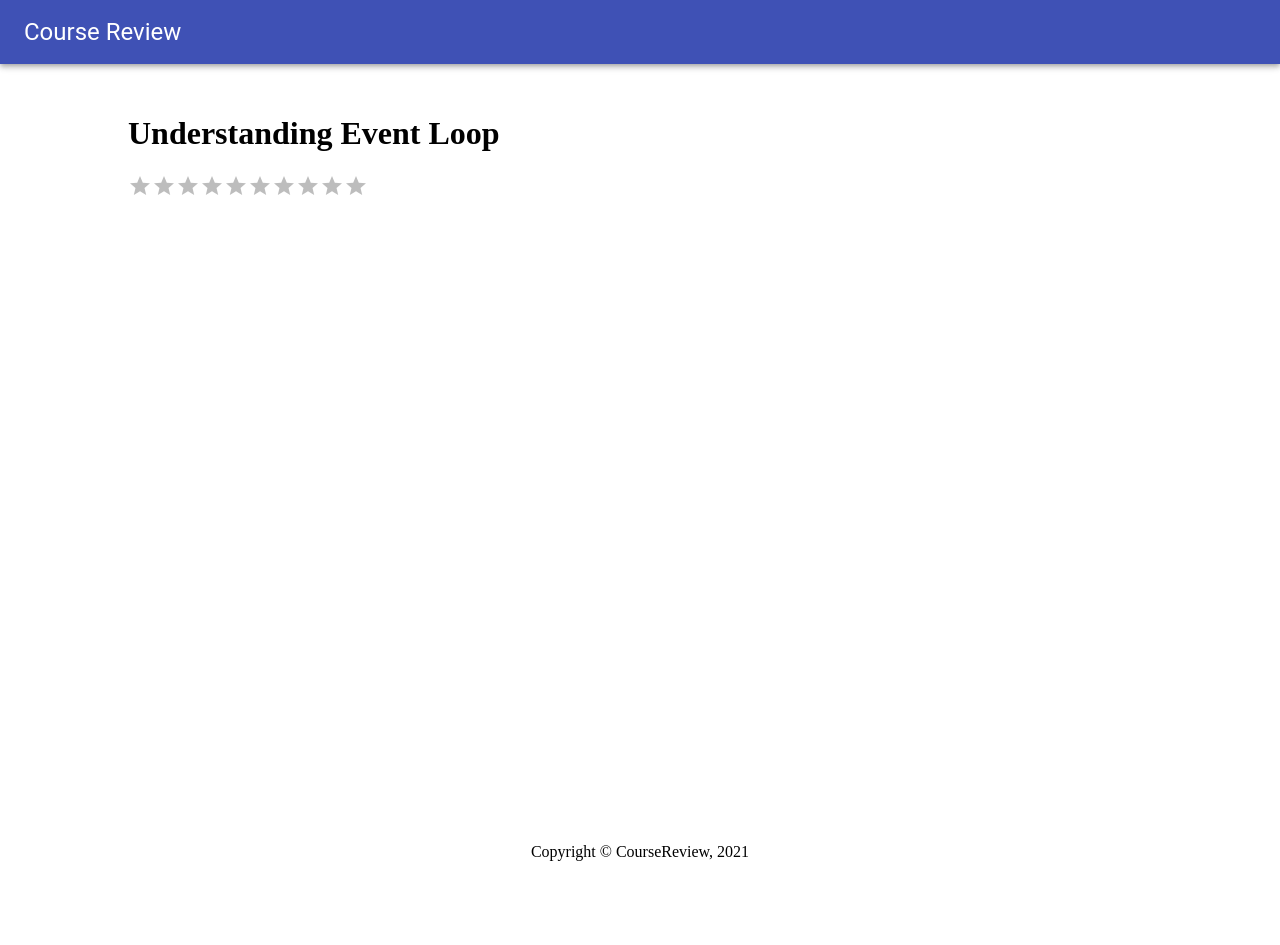
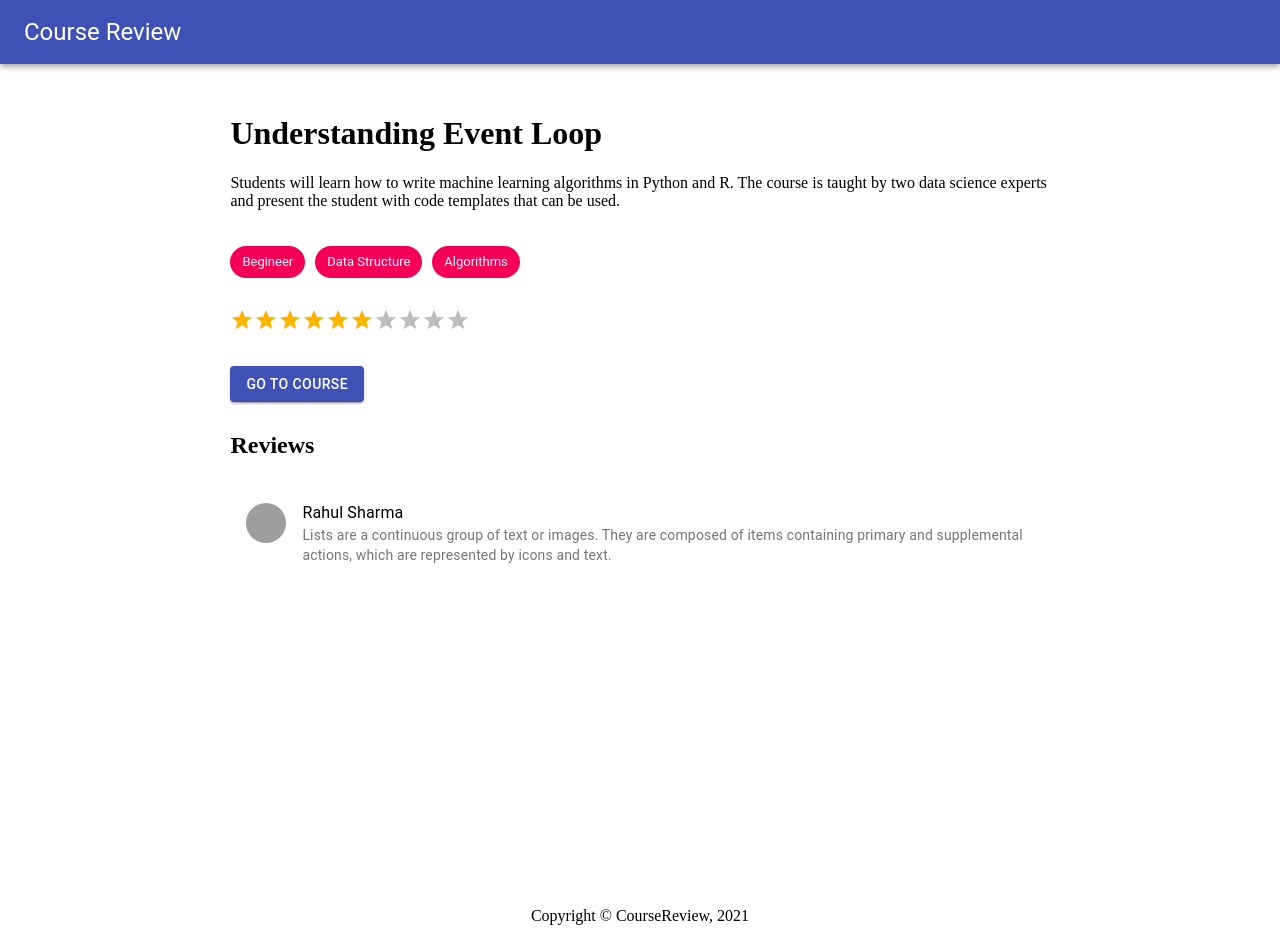
Before and after one commit to Moniv9/review-courses, a React (Create React App) app: page /course/detail/1 in a window 1280 px wide. Before the commit the page ends 881 px from the top, so only its background shows below. Built offline with nearby package versions, Linux system fonts and the light colour scheme; grey boxes are pictures that could not be loaded.

Commit message:
Add reviews & tags component

```diff
--- a/package.json
+++ b/package.json
@@ -11,6 +11,7 @@
   "dependencies": {
     "@material-ui/core": "4.11.2",
     "@material-ui/lab": "4.0.0-alpha.57",
+    "@types/node": "14.14.12",
     "@types/react-router-dom": "^5.1.6",
     "js-yaml": "^3.14.0",
     "node-sass": "4.14.1",
--- a/public/stub/course-detail/1.yaml
+++ b/public/stub/course-detail/1.yaml
@@ -1,7 +1,11 @@
 id: '1'
 title: Understanding Event Loop
-description: Some description
+description: Students will learn how to write machine learning algorithms in Python and R. The course is taught by two data science experts and present the student with code templates that can be used.
 url: ''
+tags:
+  - Begineer
+  - Data Structure
+  - Algorithms
 sourceName: PluraSight
 reviews:
   - Good course for starters
--- a/src/components/header.tsx
+++ b/src/components/header.tsx
@@ -3,8 +3,6 @@ import * as React from "react";
 import AppBar from "@material-ui/core/AppBar";
 import Toolbar from "@material-ui/core/Toolbar";
 import Typography from "@material-ui/core/Typography";
-
-import "../style.scss";
 
 export const Header = () => {
   return (
--- /dev/null
+++ b/src/components/reviews.tsx
@@ -0,0 +1,53 @@
+import * as React from "react";
+import { createStyles, Theme, makeStyles } from "@material-ui/core/styles";
+import List from "@material-ui/core/List";
+import ListItem from "@material-ui/core/ListItem";
+import Divider from "@material-ui/core/Divider";
+import ListItemText from "@material-ui/core/ListItemText";
+import ListItemAvatar from "@material-ui/core/ListItemAvatar";
+import Avatar from "@material-ui/core/Avatar";
+
+const useStyles = makeStyles((theme: Theme) =>
+  createStyles({
+    root: {
+      width: "100%",
+      maxWidth: "200",
+      backgroundColor: theme.palette.background.paper
+    },
+    inline: {
+      display: "inline"
+    }
+  })
+);
+
+export const Reviews: React.FC<{ id: string }> = (props) => {
+  const classes = useStyles();
+  const { id } = props;
+
+  if (!id) {
+    return null;
+  }
+
+  return (
+    <>
+      <h2>Reviews</h2>
+      <List className={classes.root}>
+        <ListItem alignItems="flex-start">
+          <ListItemAvatar>
+            <Avatar alt="Remy Sharp" src="/static/images/avatar/1.jpg" />
+          </ListItemAvatar>
+          <ListItemText
+            primary="Rahul Sharma"
+            secondary={
+              <React.Fragment>
+                {
+                  "Lists are a continuous group of text or images. They are composed of items containing primary and supplemental actions, which are represented by icons and text."
+                }
+              </React.Fragment>
+            }
+          />
+        </ListItem>
+      </List>
+    </>
+  );
+};
--- a/src/components/slim-card.tsx
+++ b/src/components/slim-card.tsx
@@ -1,7 +1,31 @@
 import * as React from "react";
+import { makeStyles } from "@material-ui/core/styles";
+import Card from "@material-ui/core/Card";
+import CardActions from "@material-ui/core/CardActions";
+import CardContent from "@material-ui/core/CardContent";
+import Button from "@material-ui/core/Button";
+import Typography from "@material-ui/core/Typography";
+
 import { ICard } from "../interfaces/card";
+import { Tags } from "./tags";
+
+const useStyles = makeStyles({
+  root: {
+    width: 800,
+    height: 150,
+    display: "flex"
+  },
+  details: {
+    display: "flex",
+    flexDirection: "column"
+  },
+  content: {
+    flex: "1 0 auto"
+  }
+});
 
 export const SlimCard: React.FC<{ data: ICard }> = (props) => {
+  const classes = useStyles();
   const { data } = props;
 
   if (!data) {
@@ -9,11 +33,27 @@ export const SlimCard: React.FC<{ data: ICard }> = (props) => {
   }
 
   return (
-    <div className="slim-card">
-      <img src={data.image} />
-      <h4>{data.title}</h4>
-      <div>{data.description}</div>
-      <div>{data.tags?.join(", ")}</div>
-    </div>
+    <Card className={classes.root}>
+      <img src={data.image} className="slim-card-img" />
+      <div className={classes.details}>
+        <CardContent className={classes.content}>
+          <Typography gutterBottom variant="h5" component="h2">
+            {data.title}
+          </Typography>
+          <Typography variant="body2" color="textSecondary" component="p">
+            <Tags tags={data.tags} />
+          </Typography>
+        </CardContent>
+        <CardActions>
+          <Button
+            size="small"
+            color="primary"
+            onClick={() => data.action(data?.title, data?.id)}
+          >
+            {data.actionButtonLabel ? data.actionButtonLabel : "View"}
+          </Button>
+        </CardActions>
+      </div>
+    </Card>
   );
 };
--- /dev/null
+++ b/src/components/tags.tsx
@@ -0,0 +1,14 @@
+import * as React from "react";
+import Chip from "@material-ui/core/Chip";
+
+export const Tags: React.FC<{ tags: string[] }> = (props) => {
+  const { tags } = props;
+
+  if (!Array.isArray(tags)) {
+    return null;
+  }
+
+  return tags.map((tag) => {
+    return <Chip label={tag} color="secondary" className="tags" />;
+  });
+};
--- /dev/null
+++ b/src/interfaces/course-detail.ts
@@ -0,0 +1,11 @@
+export interface ICourseDetail {
+  id: string;
+  title: string;
+  description: string;
+  tags: string[];
+  url: string;
+  sourceName: string;
+  reviews: string[];
+  rating: number;
+  levels: string[];
+}
--- a/src/pages/course-detail.tsx
+++ b/src/pages/course-detail.tsx
@@ -1,47 +1,60 @@
 import React from "react";
 import { useParams } from "react-router-dom";
 import Rating from "@material-ui/lab/Rating";
+import Button from "@material-ui/core/Button";
 
+import { Reviews } from "../components/reviews";
+import { Tags } from "../components/tags";
+import { ICourseDetail } from "../interfaces/course-detail";
 import { EndPoint } from "../endpoint";
 
 import "../style.scss";
-const yaml = require("js-yaml");
-
-interface ICourseDetail {
-  id: string;
-  title: string;
-  description: string;
-  url: string;
-  sourceName: string;
-  reviews: string[];
-  rating: number;
-  levels: string[];
-}
+import yaml from "js-yaml";
 
 export const CourseDetail = () => {
   const [courseDetail, setCourseDetail] = React.useState<ICourseDetail>();
   const params: any = useParams();
-  console.log(params)
+
   React.useEffect(() => {
     fetch(EndPoint.courseDetail(params["id"]))
-      .then((response) => response.url.endsWith(".yaml") ? response.text().then(text => yaml.safeLoad(text)) : response.json())
+      .then((response) =>
+        response.url.endsWith(".yaml")
+          ? response.text().then((text) => yaml.safeLoad(text))
+          : response.json()
+      )
       .then((data) => setCourseDetail(data))
       .catch((error) => {
         console.log("unable to fetch data", error);
       });
   }, [params]);
 
-  console.log(courseDetail?.rating);
+  if (!courseDetail) {
+    return null;
+  }
 
   return (
     <div className="container">
-      <h1>{courseDetail?.title}</h1>
-      <Rating
-        precision={0.5}
-        name="rating"
-        value={courseDetail?.rating}
-        max={10}
-      />
+      <h1>{courseDetail.title}</h1>
+      <p>{courseDetail.description}</p>
+      <div>
+        <Tags tags={courseDetail.tags} />
+      </div>
+      {courseDetail?.rating && (
+        <Rating
+          precision={0.5}
+          name="rating"
+          value={courseDetail.rating}
+          max={10}
+        />
+      )}
+      <div className="go-to-course">
+        <Button variant="contained" color="primary">
+          Go to Course
+        </Button>
+      </div>
+      <div>
+        <Reviews id={courseDetail.id} />
+      </div>
     </div>
   );
 };
--- a/src/pages/course-list.tsx
+++ b/src/pages/course-list.tsx
@@ -1,11 +1,11 @@
 import * as React from "react";
 import { useParams, useHistory } from "react-router-dom";
 
-import { CardComponent } from "../components/card";
+import { SlimCard } from "../components/slim-card";
 import { EndPoint } from "../endpoint";
 
 import "../style.scss";
-const yaml = require("js-yaml");
+import yaml from "js-yaml";
 
 export const CourseList = () => {
   const [courses, setCourses] = React.useState([]);
@@ -14,7 +14,11 @@ export const CourseList = () => {
 
   React.useEffect(() => {
     fetch(EndPoint.topic(params["topic"].toLowerCase()))
-      .then((response) => response.url.endsWith(".yaml") ? response.text().then(text => yaml.safeLoad(text)) : response.json())
+      .then((response) =>
+        response.url.endsWith(".yaml")
+          ? response.text().then((text) => yaml.safeLoad(text))
+          : response.json()
+      )
       .then((data) => setCourses(data))
       .catch((error) => {
         console.log("unable to fetch data", error);
@@ -31,13 +35,14 @@ export const CourseList = () => {
     <div className="container">
       <h2>Best courses available on web for {params["topic"]}</h2>
       <div className="main-topics-container">
-        {courses.map((course: any, index) => (
-          <div key={`topic-card-${index}`} className="topic-card">
-            <CardComponent
-              data={{ ...course, action, actionButtonLabel: "Course Details" }}
-            />
-          </div>
-        ))}
+        {Array.isArray(courses) &&
+          courses.map((course: any, index) => (
+            <div key={`topic-card-${index}`} className="topic-card">
+              <SlimCard
+                data={{ ...course, action, actionButtonLabel: "View Course" }}
+              />
+            </div>
+          ))}
       </div>
     </div>
   );
--- a/src/pages/home.tsx
+++ b/src/pages/home.tsx
@@ -5,7 +5,7 @@ import { CardComponent } from "../components/card";
 import { EndPoint } from "../endpoint";
 
 import "../style.scss";
-const yaml = require("js-yaml");
+import yaml from "js-yaml";
 
 export const Home = () => {
   const [topics, setTopics] = React.useState([]);
@@ -13,7 +13,11 @@ export const Home = () => {
 
   React.useEffect(() => {
     fetch(EndPoint.mainTopics)
-      .then((response) => response.url.endsWith(".yaml") ? response.text().then(text => yaml.safeLoad(text)) : response.json())
+      .then((response) =>
+        response.url.endsWith(".yaml")
+          ? response.text().then((text) => yaml.safeLoad(text))
+          : response.json()
+      )
       .then((data) => setTopics(data))
       .catch((error) => {
         console.log("unable to fetch data", error);
@@ -29,11 +33,12 @@ export const Home = () => {
   return (
     <div className="container">
       <div className="main-topics-container">
-        {topics.map((topic: any, index) => (
-          <div key={`topic-card-${index}`} className="topic-card">
-            <CardComponent data={{ ...topic, action }} />
-          </div>
-        ))}
+        {Array.isArray(topics) &&
+          topics.map((topic: any, index) => (
+            <div key={`topic-card-${index}`} className="topic-card">
+              <CardComponent data={{ ...topic, action }} />
+            </div>
+          ))}
       </div>
     </div>
   );
--- a/src/style.scss
+++ b/src/style.scss
@@ -4,7 +4,7 @@ body {
 }
 
 .container {
-  margin: 4% 10% 10% 10%;
+  margin: 4% 18% 15% 18%;
   min-height: 75vh;
 }
 
@@ -18,10 +18,17 @@ body {
   }
 }
 
-.slim-card {
-  padding: 20px;
-  margin: 10px;
-  border: 1px solid lightgray;
+.slim-card-img {
+  width: 25%;
+  height: auto;
+}
+
+.go-to-course {
+  margin: 30px 30px 30px 0;
+}
+
+.tags {
+  margin: 20px 10px 30px 0;
 }
 
 .footer {
```
Also changed, not shown: src/endpoint.ts (+3 -6 lines).
